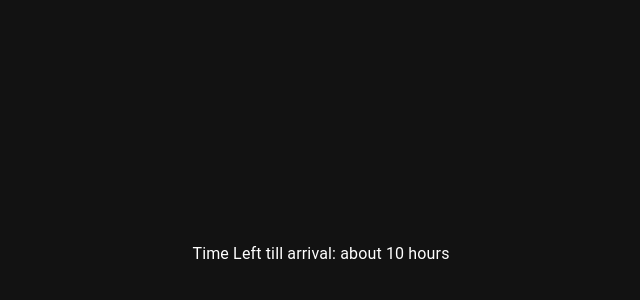
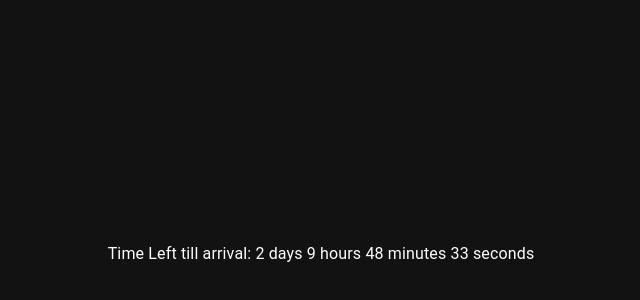
Before and after one commit to Kryanu/space-traders-react, a React (Vite) app: page /kitchen-sink in a window 1280 px wide. Shown: the part 146-446 px from the top of the page, without its empty margins (319-959 px from the left). Built offline with nearby package versions, Linux system fonts and the light colour scheme; what pocketbase would draw is missing.

Commit message:
Reworked time to show duration

```diff
--- a/src/components/atoms/Countdown/index.jsx
+++ b/src/components/atoms/Countdown/index.jsx
@@ -2,7 +2,7 @@
 // Departure 2024-03-04T18:41:34.796Z
 
 import React, { useState, useEffect } from 'react';
-import { formatDistance } from 'date-fns';
+import { intervalToDuration, formatDuration } from 'date-fns';
 export default function Countdown(props) {
   const { arrival } = props;
   debugger;
@@ -27,15 +27,9 @@ export default function Countdown(props) {
   return (
     <div>
       {/* Display countdown */}
-      <p>
-        {`Time Left till arrival: ${formatDistance(
-          new Date(),
-          new Date(arrival),
-          {
-            includeSeconds: true,
-          }
-        )}`}
-      </p>
+      <p>{`Time Left till arrival: ${formatDuration(
+        intervalToDuration({ end: new Date(arrival), start: new Date() })
+      )}`}</p>
     </div>
   );
 }
--- a/src/router/router.jsx
+++ b/src/router/router.jsx
@@ -38,7 +38,7 @@ export const router = createBrowserRouter([
     path: '/kitchen-sink',
     element: (
       <CountDown
-        arrival={'2024-03-06T23:44:44.796Z'}
+        arrival={'2024-03-08T23:44:44.796Z'}
         departure={'2024-03-04T18:41:34.796Z'}
       />
     ),
```
